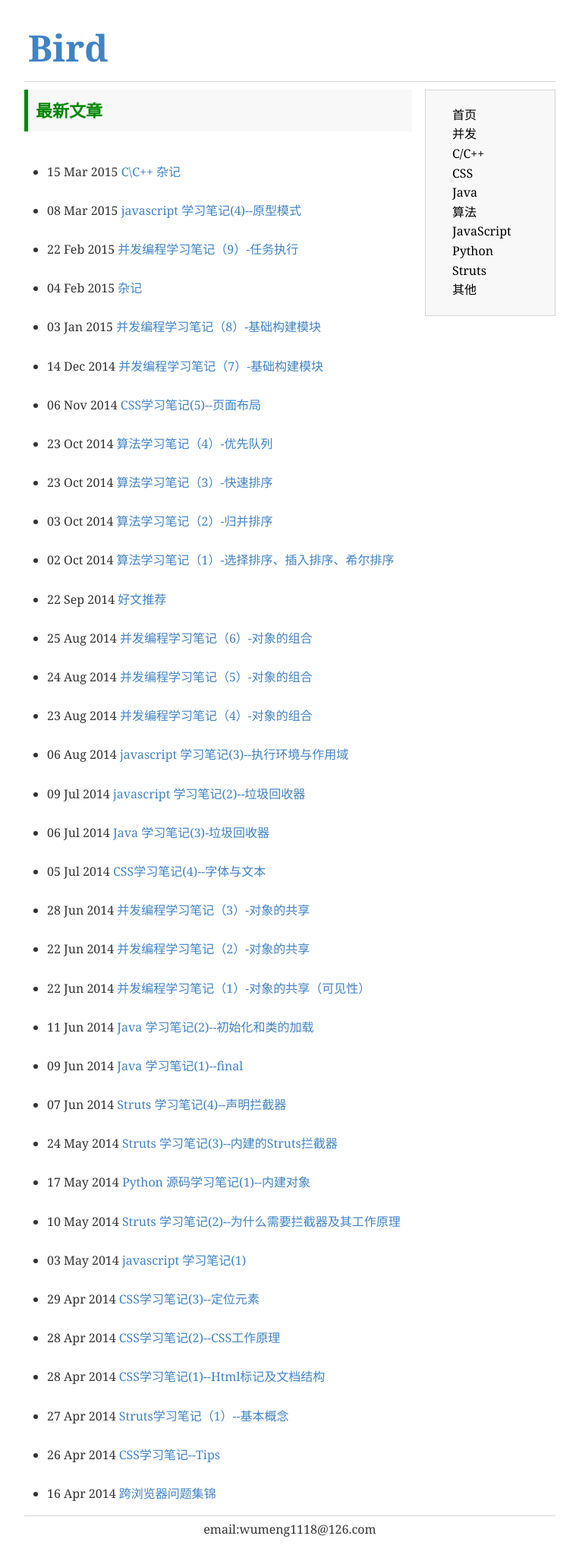
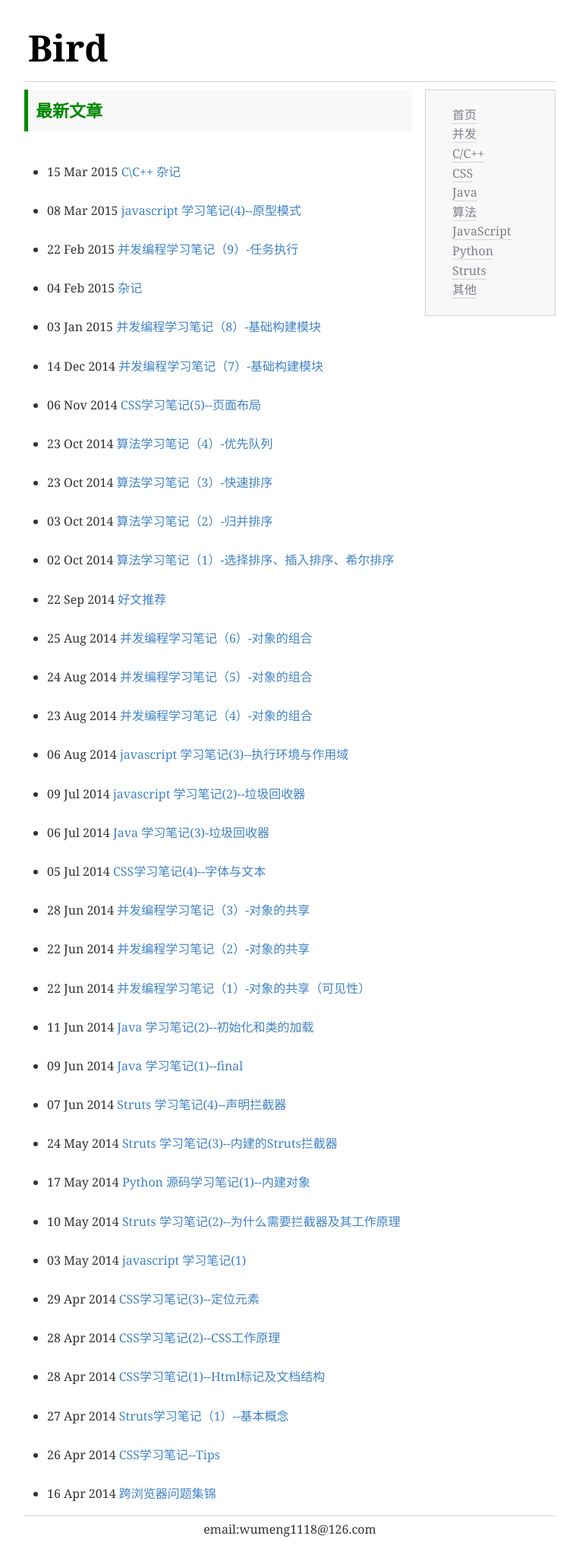
Before and after one commit to Qing-Shuang/Bird, a Jekyll site: the page built from index.html, in a window 1280 px wide. Shown: the whole page at 76% size, without its empty margins (258-1021 px from the left). Built offline with Jekyll 4.4.1, drawn with Linux system fonts in a browser that asks for light colours.

Commit message:
Update layouts.css

```diff
--- a/css/layouts.css
+++ b/css/layouts.css
@@ -7,7 +7,7 @@
   font-weight:bold;
 }
 
-#header,#right a{
+#header a{
   color:black;
   text-decoration: none;
 }
@@ -37,6 +37,12 @@
   list-style:none;
 }
 
+#right a{
+  text-decoration: none;
+  color:#7D818C;
+  border-bottom:1px solid #D4D5DA;
+}
+
 #left #naviContent h2{
   margin-top:0;
   width:100%;
```
